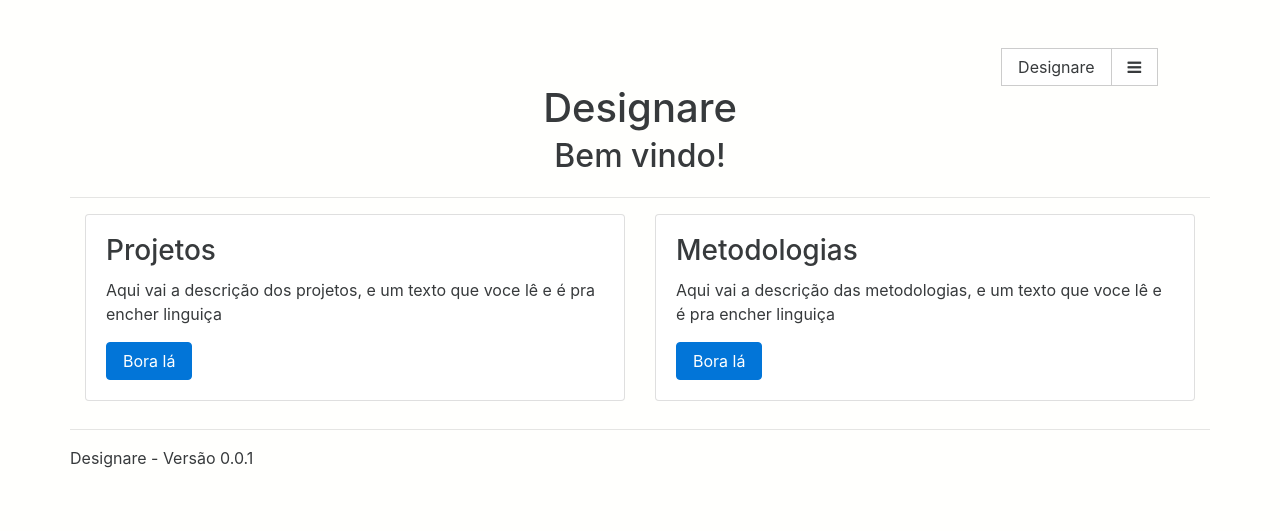
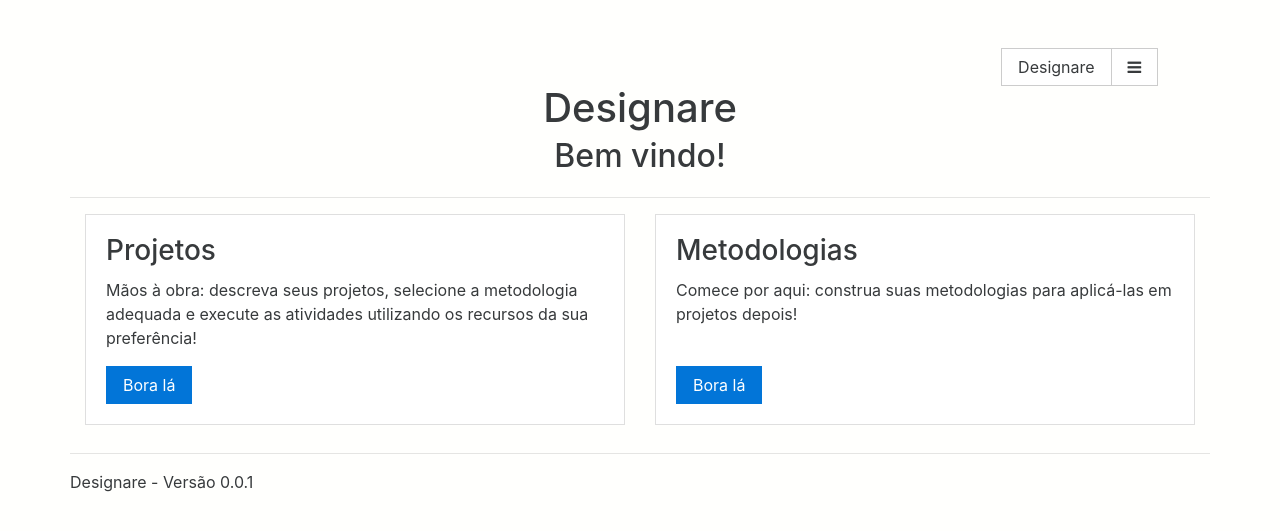
Before and after one commit to dvmuccillo/designare, a Django app: page / in a window 1280 px wide. Shown: the top 531 px of the page. Run offline with Django 3.2, Linux system fonts and the light colour scheme; the visitor is signed in with stand-in values (Sample User, id 1); some libraries are stand-ins or nearby versions.

Commit message:
Alterada descrição na tela inicial.

```diff
--- a/designare/designare/templates/designare/teste_tela_inicial.html
+++ b/designare/designare/templates/designare/teste_tela_inicial.html
@@ -21,17 +21,17 @@
 
 <div class="row">
   <div class="col-sm-6">
-    <div class="card card-block">
+    <div class="card card-block border-square">
       <h3 class="card-title">Projetos</h3>
-      <p class="card-text">Aqui vai a descrição dos projetos, e um texto que voce lê e é pra encher linguiça</p>
-      <a href="/projetos/" class="btn btn-primary">Bora lá</a>
+      <p class="card-text">Mãos à obra: descreva seus projetos, selecione a metodologia adequada e execute as atividades utilizando os recursos da sua preferência!</p>
+      <a href="/projetos/" class="btn btn-primary border-square">Bora lá</a>
     </div>
   </div>
   <div class="col-sm-6">
-    <div class="card card-block">
+    <div class="card card-block border-square">
       <h3 class="card-title">Metodologias</h3>
-      <p class="card-text">Aqui vai a descrição das metodologias, e um texto que voce lê e é pra encher linguiça</p>
-      <a href="/metodologias" class="btn btn-primary">Bora lá</a>
+      <p class="card-text">Comece por aqui: construa suas metodologias para aplicá-las em projetos depois!</p><br>
+      <a href="/metodologias" class="btn btn-primary border-square">Bora lá</a>
     </div>
   </div>
 </div>
```
